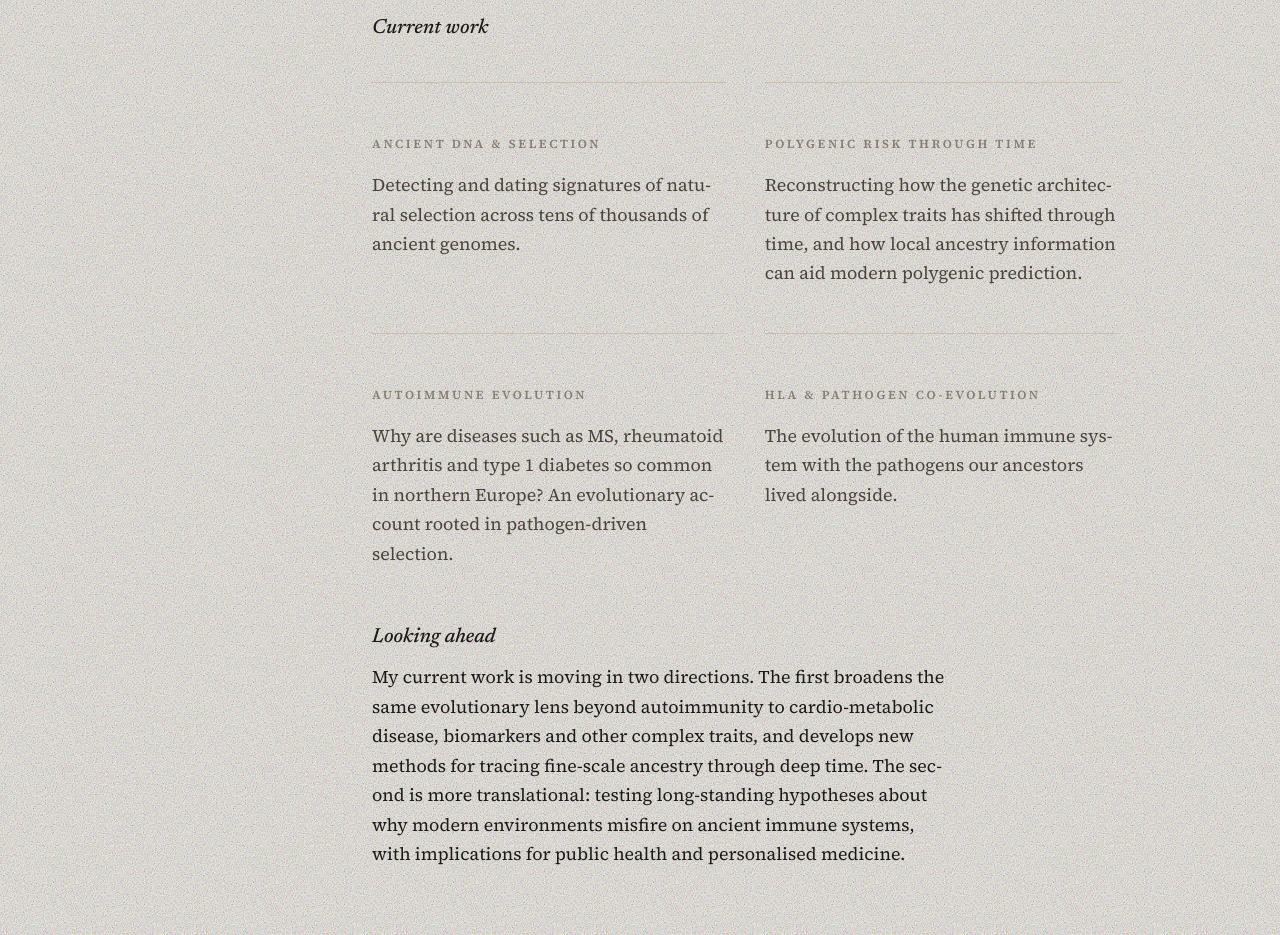
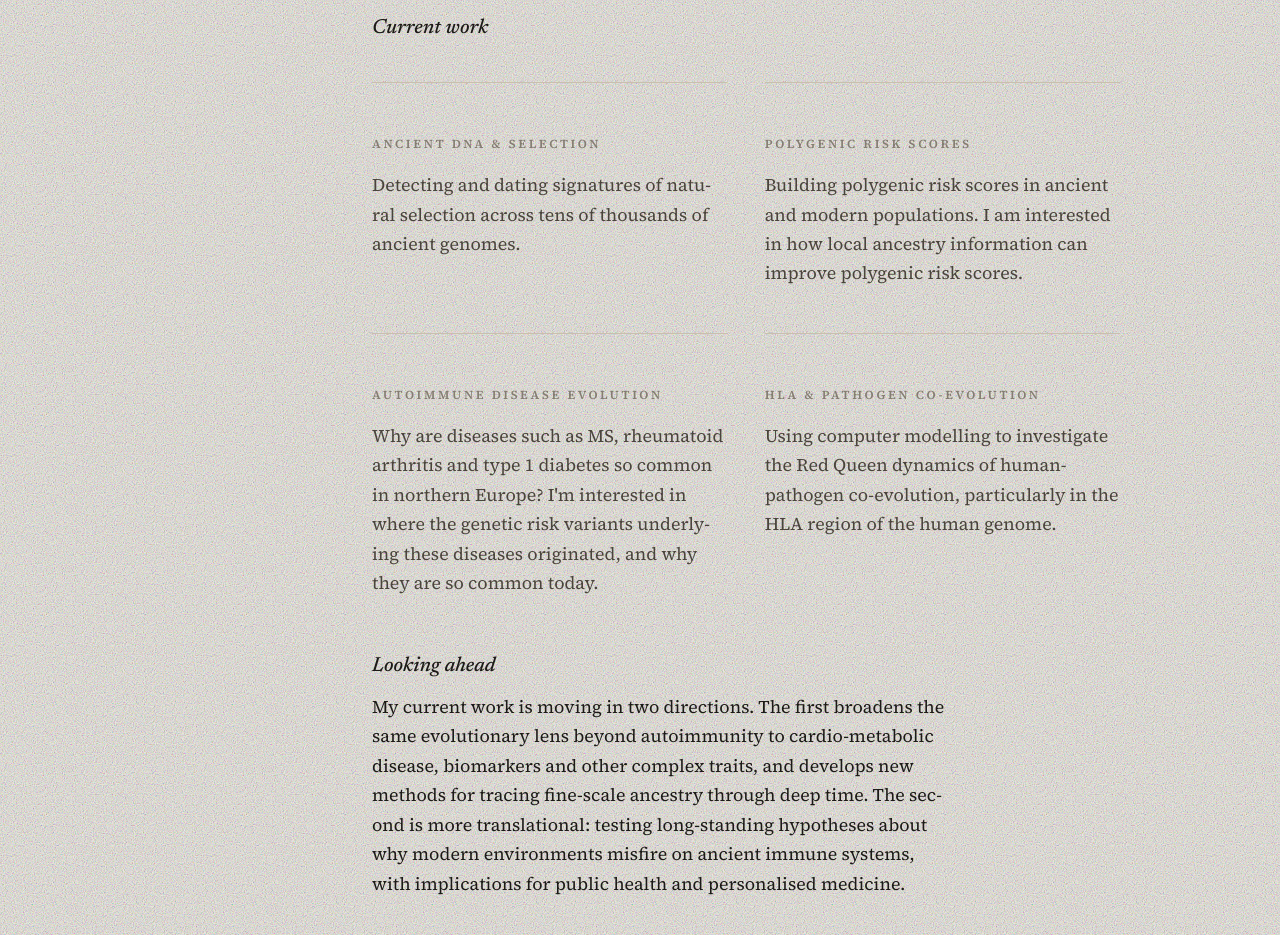
Before and after one commit to william-barrie/william-barrie.github.io, a plain HTML site: page index.html in a window 1280 px wide. Shown: the part 1980-2915 px from the top of the page. Drawn offline with Linux system fonts and the light colour scheme.

Commit message:
Add files via upload

```diff
--- a/index.html
+++ b/index.html
@@ -619,21 +619,17 @@ footer {
           tens of thousands of ancient genomes.</p>
         </div>
         <div>
-          <h4>Polygenic risk through time</h4>
-          <p>Reconstructing how the genetic architecture of complex
-          traits has shifted through time, and how local ancestry information
-          can aid modern polygenic prediction.</p>
+          <h4>Polygenic risk scores</h4>
+          <p>Building polygenic risk scores in ancient and modern populations. I am interested in how local ancestry information can improve polygenic risk scores.</p>
         </div>
         <div>
-          <h4>Autoimmune evolution</h4>
+          <h4>Autoimmune disease evolution</h4>
           <p>Why are diseases such as MS, rheumatoid arthritis and type 1
-          diabetes so common in northern Europe? An evolutionary account
-          rooted in pathogen-driven selection.</p>
+          diabetes so common in northern Europe? I'm interested in where the genetic risk variants underlying these diseases originated, and why they are so common today.</p>
         </div>
         <div>
           <h4>HLA &amp; pathogen co-evolution</h4>
-          <p>The evolution of the human immune system
-           with the pathogens our ancestors lived alongside.</p>
+          <p>Using computer modelling to investigate the Red Queen dynamics of human-pathogen co-evolution, particularly in the HLA region of the human genome.</p>
         </div>
       </div>
 
```
